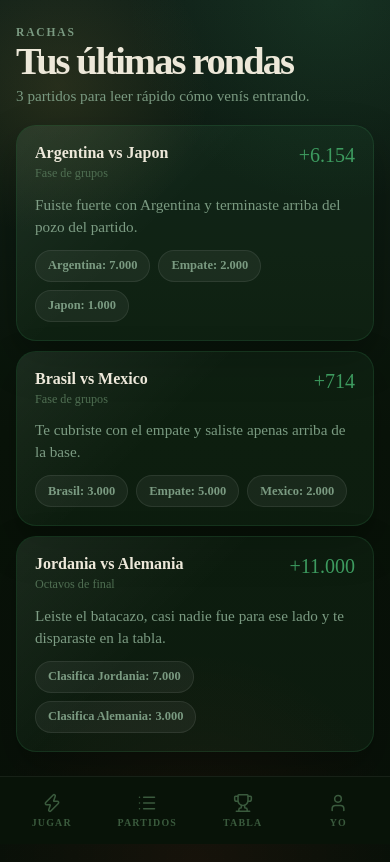
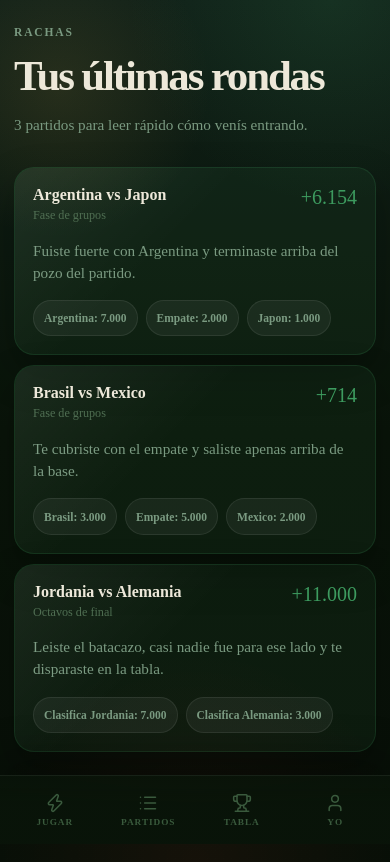
Before and after one commit to guidokogan1/prode, a Next.js app: page /history in a window 390 px wide. Built offline with nearby package versions, Linux system fonts and the light colour scheme; no server answers; a web font is replaced by a local one.

Commit message:
Harden mobile shell and loading states

```diff
--- a/app/globals.css
+++ b/app/globals.css
@@ -24,6 +24,10 @@
   --radius-pill: 999px;
   --bottom-nav-height: 68px;
   --shell-width: 430px;
+  --safe-top: env(safe-area-inset-top, 0px);
+  --safe-bottom: env(safe-area-inset-bottom, 0px);
+  --safe-left: env(safe-area-inset-left, 0px);
+  --safe-right: env(safe-area-inset-right, 0px);
   --font-body: var(--font-barlow), "Segoe UI", sans-serif;
   --font-display: var(--font-barlow-condensed), var(--font-barlow), sans-serif;
 }
@@ -76,12 +80,14 @@ input,
   max-width: var(--shell-width);
   min-height: 100dvh;
   margin: 0 auto;
-  padding-bottom: calc(var(--bottom-nav-height) + 18px);
+  padding-bottom: calc(var(--bottom-nav-height) + var(--safe-bottom) + 18px);
+  padding-left: max(0px, var(--safe-left));
+  padding-right: max(0px, var(--safe-right));
 }
 
 .page-shell {
   min-height: calc(100dvh - var(--bottom-nav-height));
-  padding: 18px 16px 24px;
+  padding: calc(18px + var(--safe-top)) 16px 24px;
 }
 
 .page-scroll {
@@ -333,15 +339,16 @@ input,
   left: 50%;
   bottom: 0;
   transform: translateX(-50%);
-  width: min(100%, var(--shell-width));
-  height: var(--bottom-nav-height);
+  width: min(100%, calc(var(--shell-width) + var(--safe-left) + var(--safe-right)));
+  min-height: calc(var(--bottom-nav-height) + var(--safe-bottom));
   display: flex;
   align-items: center;
-  padding: 0 4px env(safe-area-inset-bottom);
-  background: rgba(9, 20, 9, 0.97);
+  padding: 8px 8px calc(8px + var(--safe-bottom));
+  background: linear-gradient(180deg, rgba(9, 20, 9, 0.82) 0%, rgba(9, 20, 9, 0.97) 45%);
   backdrop-filter: blur(24px);
   border-top: 1px solid rgba(255, 255, 255, 0.06);
   z-index: 30;
+  box-shadow: 0 -18px 40px rgba(0, 0, 0, 0.28);
 }
 
 .nav-link {
@@ -351,13 +358,15 @@ input,
   align-items: center;
   justify-content: center;
   gap: 4px;
-  height: 100%;
+  min-height: 52px;
+  border-radius: 16px;
   color: #3a5a3d;
-  transition: color 180ms ease, transform 180ms ease;
+  transition: color 180ms ease, transform 180ms ease, background-color 180ms ease;
 }
 
 .nav-link.active {
   color: var(--gold);
+  background: rgba(212, 166, 75, 0.08);
 }
 
 .nav-link:active {
@@ -406,3 +415,33 @@ input,
   white-space: nowrap;
   border: 0;
 }
+
+@media (max-width: 420px) {
+  .page-shell {
+    padding-left: 14px;
+    padding-right: 14px;
+  }
+
+  .display-title {
+    font-size: clamp(2.2rem, 11vw, 3rem);
+  }
+
+  .section-title {
+    font-size: clamp(1.5rem, 8vw, 2rem);
+  }
+
+  .team-display {
+    font-size: 1.02rem;
+  }
+
+  .status-pill,
+  .pill {
+    padding: 0 10px;
+    font-size: 0.72rem;
+  }
+
+  .nav-label {
+    font-size: 0.58rem;
+    letter-spacing: 0.1em;
+  }
+}
--- a/components/profile-hero.tsx
+++ b/components/profile-hero.tsx
@@ -13,7 +13,7 @@ export function ProfileHero({ profile }: ProfileHeroProps) {
         background: "radial-gradient(ellipse 140% 80% at 50% 0%, #1C3522 0%, #091409 70%)",
       }}
     >
-      <div style={{ display: "flex", justifyContent: "space-between", gap: 16, alignItems: "start", marginBottom: 22 }}>
+      <div style={{ display: "flex", justifyContent: "space-between", gap: 16, alignItems: "start", marginBottom: 22, flexWrap: "wrap" }}>
         <div style={{ display: "grid", gap: 10 }}>
           <span
             style={{
@@ -47,6 +47,8 @@ export function ProfileHero({ profile }: ProfileHeroProps) {
             background: "rgba(212,166,75,0.08)",
             borderColor: "rgba(212,166,75,0.2)",
             textAlign: "right",
+            minWidth: 132,
+            marginLeft: "auto",
           }}
         >
           <strong style={{ display: "block", fontFamily: "var(--font-display)", fontSize: "2rem", color: "#D4A64B" }}>
@@ -56,7 +58,7 @@ export function ProfileHero({ profile }: ProfileHeroProps) {
         </div>
       </div>
 
-      <div style={{ display: "grid", gridTemplateColumns: "repeat(3, minmax(0, 1fr))", gap: 12 }}>
+      <div style={{ display: "grid", gridTemplateColumns: "repeat(auto-fit, minmax(108px, 1fr))", gap: 12 }}>
         {[
           { label: "Positivas", value: String(profile.positiveTickets), icon: "🎯" },
           { label: "Mejor golpe", value: profile.bestHit, icon: "🔥" },
```
Also changed, not shown: app/profile/loading.tsx (added, +39 -0 lines), app/ranking/loading.tsx (added, +49 -0 lines), components/ranking-list.tsx (+5 -4 lines).
